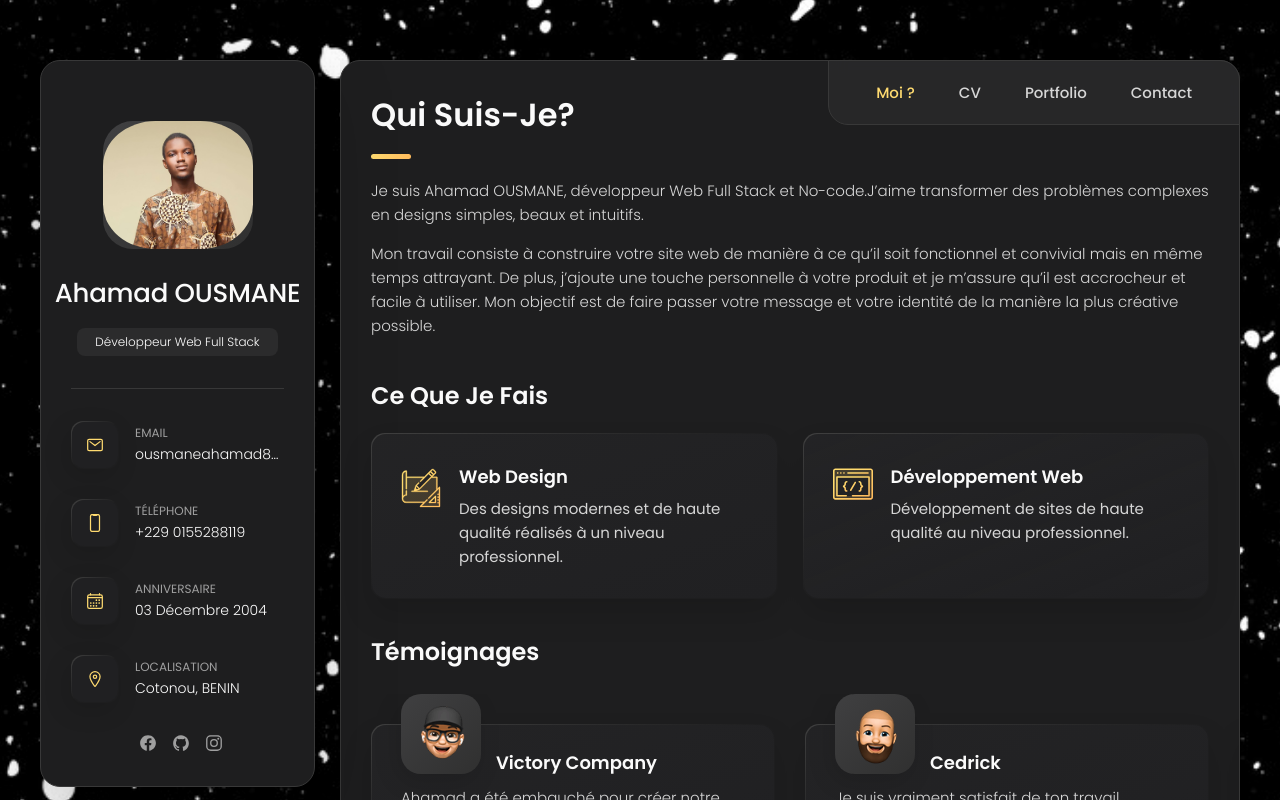
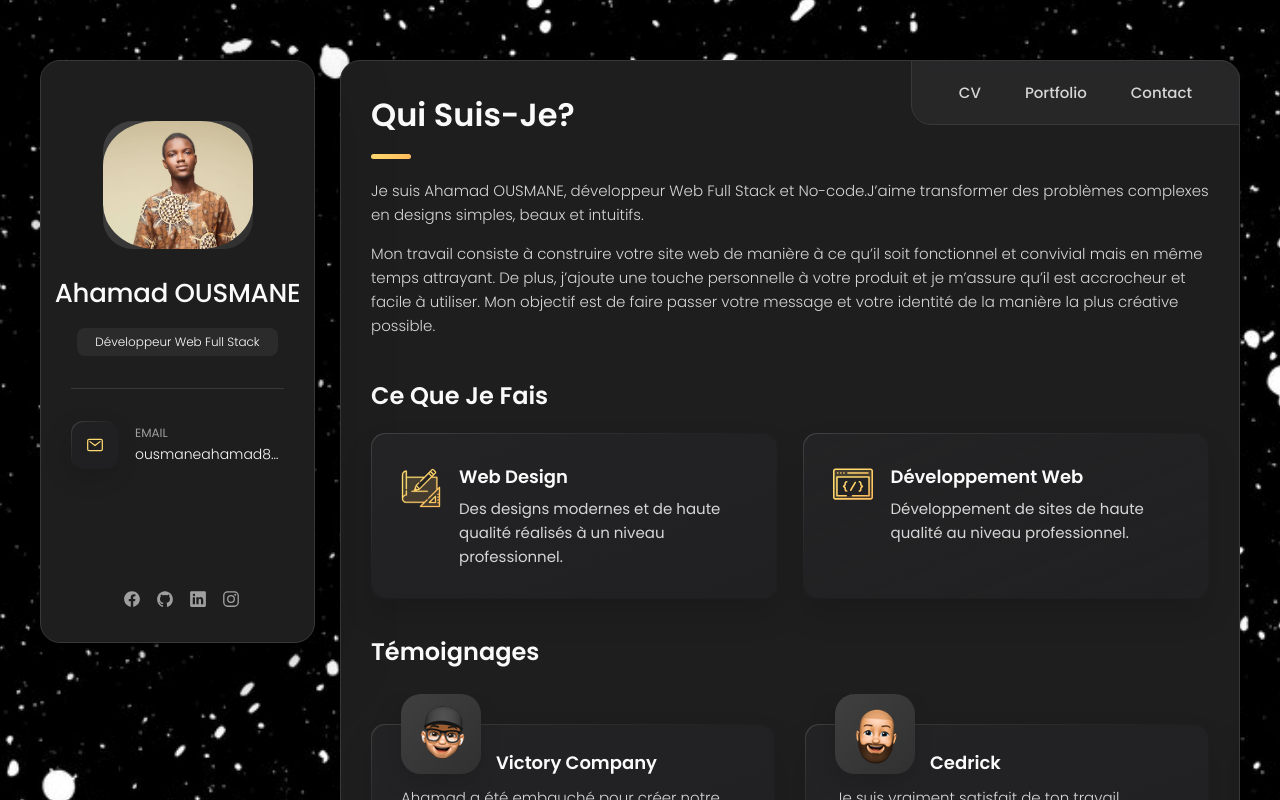
Before and after one commit to Ahamad-Ousmane/Portfolio, a plain HTML site: page index.html in a window 1280 px wide. Drawn offline with nearby package versions, Linux system fonts and the light colour scheme.

Commit message:
relooking

```diff
--- a/index.html
+++ b/index.html
@@ -81,43 +81,43 @@
 
           <li class="contact-item">
 
-            <div class="icon-box">
+            <!-- <div class="icon-box">
               <ion-icon name="phone-portrait-outline"></ion-icon>
-            </div>
+            </div> -->
 
-            <div class="contact-info">
+            <!-- <div class="contact-info">
               <p class="contact-title">Téléphone</p>
 
               <a href="tel:+22955288119" class="contact-link">+229 0155288119</a>
-            </div>
+            </div> -->
 
           </li>
 
           <li class="contact-item">
 
-            <div class="icon-box">
+            <!-- <div class="icon-box">
               <ion-icon name="calendar-outline"></ion-icon>
-            </div>
+            </div> -->
 
-            <div class="contact-info">
+            <!-- <div class="contact-info">
               <p class="contact-title">Anniversaire</p>
 
               <time datetime="1982-06-23">03 Décembre 2004</time>
-            </div>
+            </div> -->
 
           </li>
 
           <li class="contact-item">
 
-            <div class="icon-box">
+            <!-- <div class="icon-box">
               <ion-icon name="location-outline"></ion-icon>
-            </div>
+            </div> -->
 
-            <div class="contact-info">
+            <!-- <div class="contact-info">
               <p class="contact-title">Localisation</p>
 
               <address>Cotonou, BENIN</address>
-            </div>
+            </div> -->
 
           </li>
 
@@ -136,6 +136,12 @@
           <li class="social-item">
             <a href="https://github.com/Ahamad-Ousmane" target="_blank" class="social-link">
               <ion-icon name="logo-github"></ion-icon>
+            </a>
+          </li>
+
+          <li class="social-item">
+            <a href="https://www.linkedin.com/in/ahamad-ousmane-a80a3221a/" target="_blank" class="social-link">
+              <ion-icon name="logo-linkedin"></ion-icon>
             </a>
           </li>
 
@@ -169,9 +175,9 @@
 
         <ul class="navbar-list">
 
-          <li class="navbar-item">
+          <!-- <li class="navbar-item">
             <button class="navbar-link  active" data-nav-link>Moi ?</button>
-          </li>
+          </li>-->
 
           <li class="navbar-item">
             <button class="navbar-link" data-nav-link>CV</button>
```
Also changed, not shown: assets/images/site image/firsttunnel.png (added).
